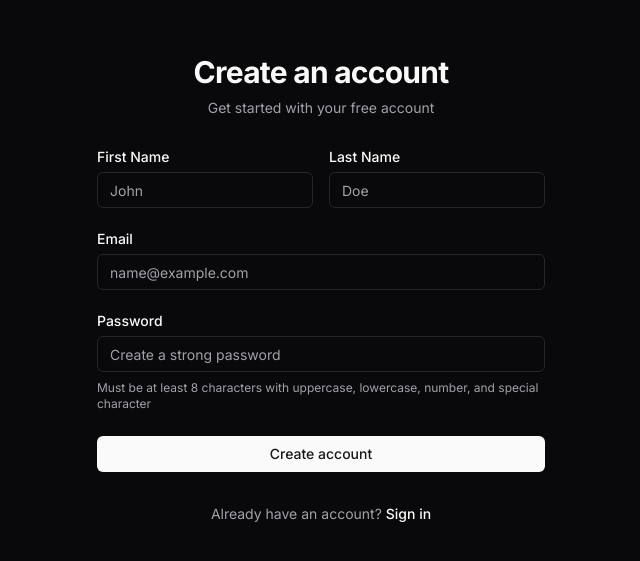
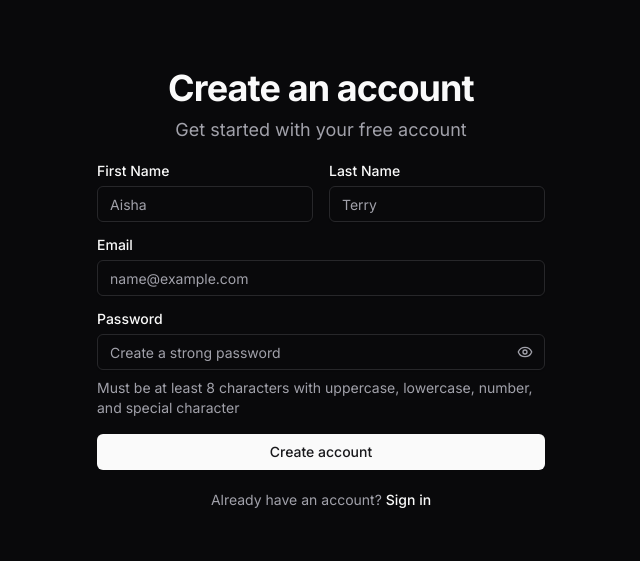
Before and after one commit to AUSUFO1/issue-dashboard, a Next.js app: page /register in a window 1280 px wide. Shown: the part 111-672 px from the top of the page, without its empty margins (319-959 px from the left). Built offline with nearby package versions, Linux system fonts and the light colour scheme; no server answers.

Commit message:
Fix: Login and register layout

```diff
--- a/src/app/login/page.tsx
+++ b/src/app/login/page.tsx
@@ -2,8 +2,10 @@ import { LoginForm } from '@/components/features/auth/login-form';
 
 export default function LoginPage() {
   return (
-    <div className="flex min-h-screen items-center justify-center bg-background p-4">
-      <LoginForm />
+    <div className="min-h-screen bg-background">
+      <div className="container mx-auto flex min-h-screen items-start justify-center px-4 py-8 md:py-40 lg:items-center lg:py-0">
+        <LoginForm />
+      </div>
     </div>
   );
 }
--- a/src/app/register/page.tsx
+++ b/src/app/register/page.tsx
@@ -2,8 +2,10 @@ import { RegisterForm } from '@/components/features/auth/register-form';
 
 export default function RegisterPage() {
   return (
-    <div className="flex min-h-screen items-center justify-center bg-background p-4">
-      <RegisterForm />
+    <div className="min-h-screen bg-background">
+      <div className="container mx-auto flex min-h-screen items-start justify-center px-4 py-8 md:py-12 lg:items-center lg:py-0">
+        <RegisterForm />
+      </div>
     </div>
   );
 }
--- a/src/components/features/auth/login-form.tsx
+++ b/src/components/features/auth/login-form.tsx
@@ -9,13 +9,14 @@ import { useToast } from '@/hooks/useToast';
 import { Button } from '@/components/ui/button';
 import { Input } from '@/components/ui/input';
 import { Label } from '@/components/ui/label';
-import { Loader2 } from 'lucide-react';
+import { Loader2, Eye, EyeOff } from 'lucide-react';
 import Link from 'next/link';
 
 export function LoginForm() {
   const { login } = useAuth();
   const { toast } = useToast();
   const [isLoading, setIsLoading] = useState(false);
+  const [showPassword, setShowPassword] = useState(false);
 
   const {
     register,
@@ -45,15 +46,17 @@ export function LoginForm() {
   };
 
   return (
-    <div className="w-full max-w-md space-y-8">
+    <div className="w-full max-w-md space-y-6">
       <div className="text-center">
-        <h2 className="text-3xl font-bold tracking-tight">Welcome back</h2>
+        <h2 className="text-2xl md:text-4xl font-bold tracking-tight">
+          Welcome back
+        </h2>
         <p className="mt-2 text-sm text-muted-foreground">
           Sign in to your account to continue
         </p>
       </div>
 
-      <form onSubmit={handleSubmit(onSubmit)} className="space-y-6">
+      <form onSubmit={handleSubmit(onSubmit)} className="space-y-4">
         <div className="space-y-2">
           <Label htmlFor="email">Email</Label>
           <Input
@@ -70,13 +73,29 @@ export function LoginForm() {
 
         <div className="space-y-2">
           <Label htmlFor="password">Password</Label>
+          <div className="relative">
             <Input
               id="password"
-            type="password"
+              type={showPassword ? 'text' : 'password'}
               placeholder="Enter your password"
               {...register('password')}
               disabled={isLoading}
+              className="pr-10"
             />
+            <button
+              type="button"
+              onClick={() => setShowPassword(!showPassword)}
+              className="absolute right-3 top-1/2 -translate-y-1/2 text-muted-foreground hover:text-foreground transition-colors"
+              disabled={isLoading}
+              aria-label={showPassword ? 'Hide password' : 'Show password'}
+            >
+              {showPassword ? (
+                <EyeOff className="h-4 w-4" />
+              ) : (
+                <Eye className="h-4 w-4" />
+              )}
+            </button>
+          </div>
           {errors.password && (
             <p className="text-sm text-destructive">
               {errors.password.message}
--- a/src/components/features/auth/register-form.tsx
+++ b/src/components/features/auth/register-form.tsx
@@ -9,13 +9,14 @@ import { useToast } from '@/hooks/useToast';
 import { Button } from '@/components/ui/button';
 import { Input } from '@/components/ui/input';
 import { Label } from '@/components/ui/label';
-import { Loader2 } from 'lucide-react';
+import { Loader2, Eye, EyeOff } from 'lucide-react';
 import Link from 'next/link';
 
 export function RegisterForm() {
   const { register: registerUser } = useAuth();
   const { toast } = useToast();
   const [isLoading, setIsLoading] = useState(false);
+  const [showPassword, setShowPassword] = useState(false);
 
   const {
     register,
@@ -52,22 +53,24 @@ export function RegisterForm() {
   };
 
   return (
-    <div className="w-full max-w-md space-y-8">
+    <div className="w-full max-w-md space-y-5">
       <div className="text-center">
-        <h2 className="text-3xl font-bold tracking-tight">Create an account</h2>
-        <p className="mt-2 text-sm text-muted-foreground">
+        <h2 className="text-3xl md:text-4xl font-bold tracking-tight">
+          Create an account
+        </h2>
+        <p className="mt-2 text-sm md:text-lg text-muted-foreground">
           Get started with your free account
         </p>
       </div>
 
-      <form onSubmit={handleSubmit(onSubmit)} className="space-y-6">
+      <form onSubmit={handleSubmit(onSubmit)} className="space-y-4">
         <div className="grid grid-cols-2 gap-4">
           <div className="space-y-2">
             <Label htmlFor="firstName">First Name</Label>
             <Input
               id="firstName"
               type="text"
-              placeholder="John"
+              placeholder="Aisha"
               {...register('firstName')}
               disabled={isLoading}
             />
@@ -83,7 +86,7 @@ export function RegisterForm() {
             <Input
               id="lastName"
               type="text"
-              placeholder="Doe"
+              placeholder="Terry"
               {...register('lastName')}
               disabled={isLoading}
             />
@@ -111,19 +114,35 @@ export function RegisterForm() {
 
         <div className="space-y-2">
           <Label htmlFor="password">Password</Label>
+          <div className="relative">
             <Input
               id="password"
-            type="password"
+              type={showPassword ? 'text' : 'password'}
               placeholder="Create a strong password"
               {...register('password')}
               disabled={isLoading}
+              className="pr-10"
             />
+            <button
+              type="button"
+              onClick={() => setShowPassword(!showPassword)}
+              className="absolute right-3 top-1/2 -translate-y-1/2 text-muted-foreground hover:text-foreground transition-colors"
+              disabled={isLoading}
+              aria-label={showPassword ? 'Hide password' : 'Show password'}
+            >
+              {showPassword ? (
+                <EyeOff className="h-4 w-4" />
+              ) : (
+                <Eye className="h-4 w-4" />
+              )}
+            </button>
+          </div>
           {errors.password && (
             <p className="text-sm text-destructive">
               {errors.password.message}
             </p>
           )}
-          <p className="text-xs text-muted-foreground">
+          <p className="text-xs md:text-sm text-muted-foreground">
             Must be at least 8 characters with uppercase, lowercase, number, and
             special character
           </p>
```
Lines whose indentation alone changed are shown as unchanged.
